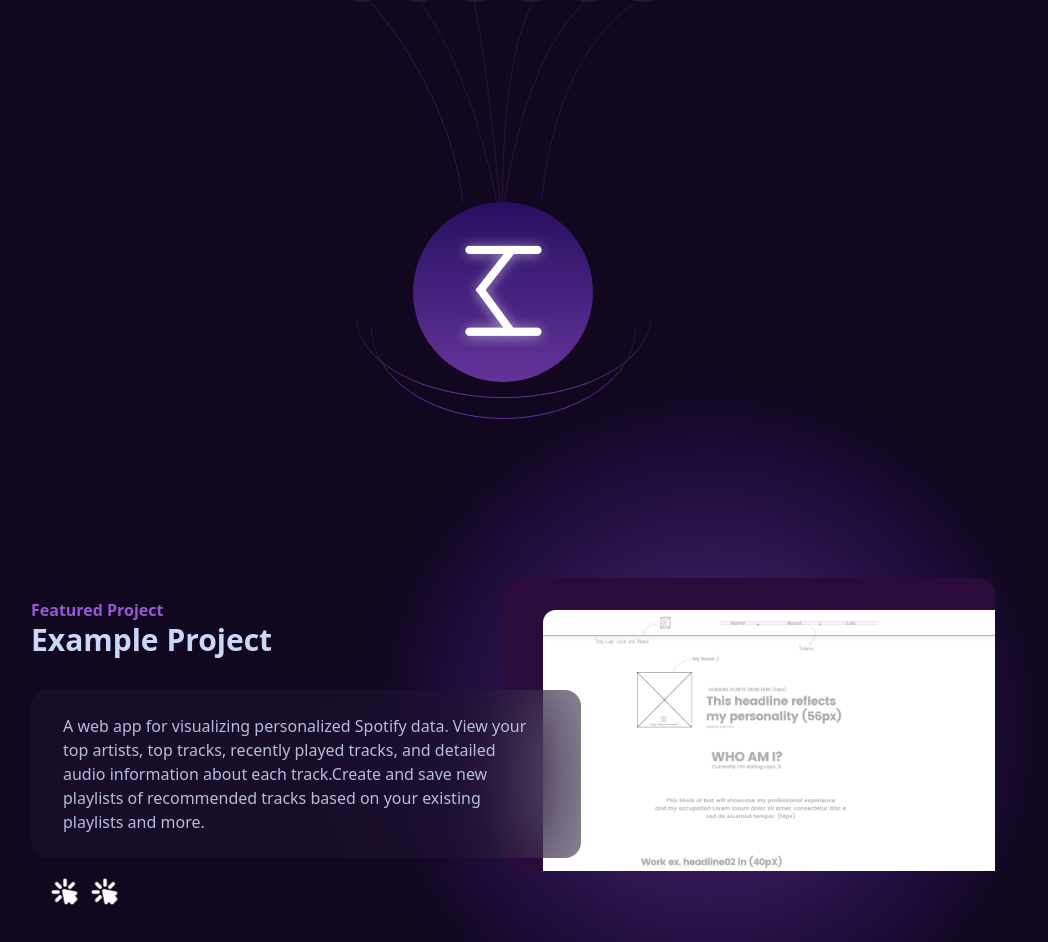
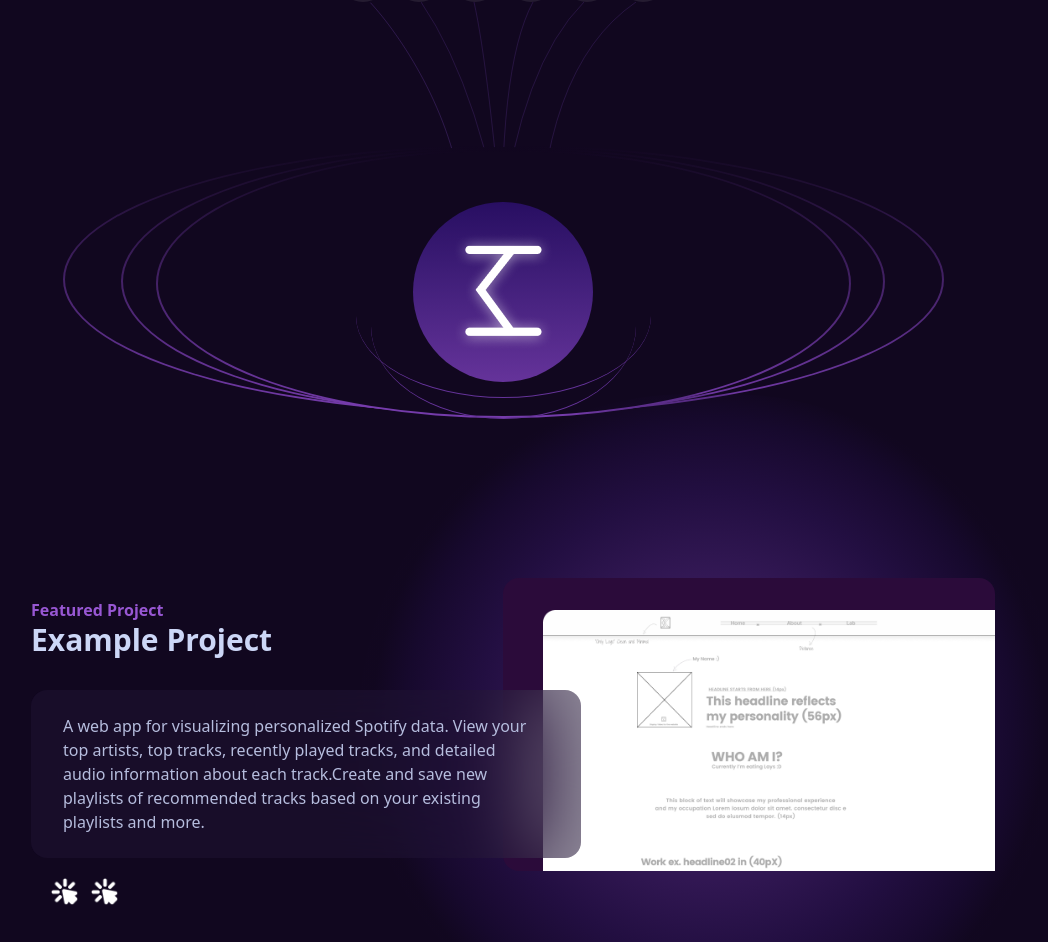
Before and after one commit to hossainarif37/appszone-intern-task, a React (Vite) app: page / in a window 1280 px wide. Shown: the part 1814-2756 px from the top of the page, without its empty margins (137-1185 px from the left). Built offline with nearby package versions, Linux system fonts and the light colour scheme.

Commit message:
feat: Enhance Skills component with additional gradient backgrounds and z-index adjustments

```diff
--- a/src/components/home/skills/Skills.tsx
+++ b/src/components/home/skills/Skills.tsx
@@ -93,7 +93,7 @@ const Skills: FC = () => {
                 <path d="M98,0 Q0,67 0,273" stroke="rgba(163, 98, 255, 0.3)" stroke-width="0.5" fill="transparent"></path>
             </svg>
 
-            <div className="relative bg-gradient-to-b from-[#280E62] to-[#65339A] size-[180px] flex justify-center items-center rounded-full">
+            <div className="relative z-20 bg-gradient-to-b from-[#280E62] to-[#65339A] size-[180px] flex justify-center items-center rounded-full">
                 <img src={light} alt="" />
                 <div
                     className="w-[295px] h-[164px] absolute top-8 bg-transparent border-b border-[#65339A] rounded-[50%]"
@@ -103,8 +103,35 @@ const Skills: FC = () => {
                 />
             </div>
 
-
-
+            <div
+                className="w-[881px] h-[269px] absolute bottom-36 bg-transparent"
+                style={{
+                    borderRadius: "50%",
+                    border: "2px solid transparent",
+                    background:
+                        "linear-gradient(#11071F, #11071F) padding-box, linear-gradient(to bottom, rgba(118, 60, 172, 0) 0%, #763CAC 99.9%) border-box",
+                }}
+            >
+                <div
+                    className="w-[764px] h-[269px] mx-auto bg-transparent"
+                    style={{
+                        borderRadius: "50%",
+                        border: "2px solid transparent",
+                        background:
+                            "linear-gradient(#11071F, #11071F) padding-box, linear-gradient(to bottom, rgba(118, 60, 172, 0) 0%, #763CAC 99.9%) border-box",
+                    }}
+                >
+                    <div
+                        className="w-[695px] h-[269px] mx-auto bg-transparent"
+                        style={{
+                            borderRadius: "50%",
+                            border: "2px solid transparent",
+                            background:
+                                "linear-gradient(#11071F, #11071F) padding-box, linear-gradient(to bottom, rgba(118, 60, 172, 0) 0%, #763CAC 99.9%) border-box",
+                        }}
+                    ></div>
+                </div>
+            </div>
         </section>
     );
 };
```
